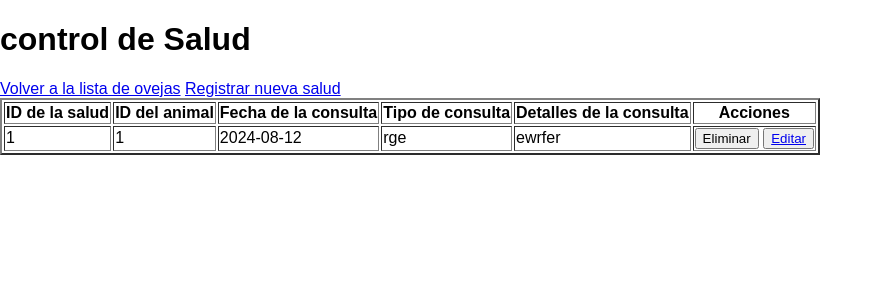
After one commit to MancipeManuel/ovinos_project, a Flask app: page /salud in a window 1280 px wide. The commit adds this page. Shown: the top 300 px of the page, without its empty margins (0-883 px from the left). Run offline with Flask 3, Linux system fonts and the light colour scheme; data comes from the database, SQL or seed files in the repository; both versions use the stored data as it was after the commit.

Commit message:
funcion salud crud

```diff
--- a/app/routes.py
+++ b/app/routes.py
@@ -1,7 +1,7 @@
 from flask import render_template, redirect, url_for, flash
 from app import app, db
-from app.forms import OvejaForm
-from app.models import Oveja
+from app.forms import OvejaForm,saludForm
+from app.models import Oveja,Salud
 
 
 # @app.route('/ovejas')
@@ -34,3 +34,52 @@ def registrar_oveja():
         flash('Oveja registrada exitosamente!', 'success')
         return redirect(url_for('index'))
     return render_template('registro_oveja.html', form=form)
+
+@app.route('/registrar_salud', methods=['GET', 'POST'])
+def registrar_salud():
+    form = saludForm()
+    if form.validate_on_submit():
+        nuevo_registro = Salud(
+            id_oveja =form.id_oveja.data,
+            fecha =form.fecha.data,
+            tipo_tratamiento=form.tipo_tratamiento.data,
+            detalle=form.detalle.data,
+        )
+        db.session.add(nuevo_registro)
+        db.session.commit()
+        flash(' registrado exitosamente!', 'success')
+        return redirect(url_for('index'))
+    return render_template('registrar_salud.html', form=form)
+
+
+@app.route('/salud')
+def listar_salud():
+    salud = Salud.query.all()
+    print(salud)
+    return render_template('vista_salud.html',salud = salud)
+
+@app.route('/editar_salud/<int:id>', methods=['GET', 'POST'])
+def editar_salud(id):
+    salud = Salud.query.get_or_404(id)
+    form = saludForm(obj=salud)
+
+    if form.validate_on_submit():
+        salud.id_oveja = form.id_oveja.data
+        salud.fecha = form.fecha.data
+        salud.tipo_tratamiento = form.tipo_tratamiento.data
+        salud.detalle = form.detalle.data
+        db.session.commit()
+        flash('actualizado con éxito', 'success')
+        return redirect(url_for('listar_salud'))
+
+    return render_template('editar_salud.html', form=form , salud= salud)
+
+
+
+@app.route('/eliminar_salud/<int:id>', methods=['POST'])
+def eliminar_salud(id):
+    salud = Salud.query.get_or_404(id)
+    db.session.delete(salud)
+    db.session.commit()
+    flash('eliminado correctamente', 'success')
+    return redirect(url_for('listar_salud'))
--- a/app/templates/base.html
+++ b/app/templates/base.html
@@ -14,6 +14,9 @@
                 <li><a href="{{ url_for('index') }}">Inicio</a></li>
                 <li><a href="{{ url_for('registrar_oveja') }}">Registrar Oveja</a></li>
                 <li><a href="{{ url_for('listar_ovejas') }}">Ver ovejas</a></li>
+                <li><a href="{{ url_for('Registrar_ratamientos') }}">Ver ovejas</a></li>
+
+
             </ul>
         </nav>
     </header>
--- a/app/templates/index.html
+++ b/app/templates/index.html
@@ -9,6 +9,10 @@
     <h1>Bienvenido a la Gestión de Ovinos</h1>
     <a href="{{ url_for('registrar_oveja') }}">Registrar Nueva Oveja</a>
     <a href="{{ url_for('listar_ovejas') }}">Ver ovejas</a>
+    <a href="{{ url_for('registrar_salud') }}">registrar salud</a>
+    <a href="{{ url_for('listar_salud') }}">ver salud</a>
+
+
     <h2>Lista de Ovejas</h2>
     <ul>
         {% for oveja in ovejas %}
--- /dev/null
+++ b/app/templates/vista_salud.html
@@ -0,0 +1,46 @@
+<!DOCTYPE html>
+<html lang="es">
+<head>
+    <meta charset="UTF-8">
+    <meta name="viewport" content="width=device-width, initial-scale=1.0">
+    <title>control de Salud</title>
+    <link rel="stylesheet" href="{{ url_for('static', filename='styles.css') }}">
+</head>
+<body>
+    <h1>control de Salud</h1>
+    <a href="{{ url_for('listar_ovejas') }}">Volver a la lista de ovejas</a> <!-- Cambiado a la lista de ovejas -->
+    <a href="{{ url_for('registrar_salud') }}">Registrar nueva salud</a> <!-- Enlace para registrar nueva salud -->
+
+    <table border="2">
+        <thead>
+            <tr>
+                <th>ID de la salud</th>
+                <th>ID del animal</th>
+                <th>Fecha de la consulta</th>
+                <th>Tipo de consulta</th>
+                <th>Detalles de la consulta</th>
+                <th>Acciones</th>
+            </tr>
+        </thead>
+        <tbody>
+            {% for salud in salud %}
+            <tr>
+                <td>{{ salud.id }}</td>
+                <td>{{ salud.id_oveja }}</td>
+                <td>{{ salud.fecha }}</td>
+                <td>{{ salud.tipo_tratamiento }}</td>
+                <td>{{ salud.detalle }}</td>
+                <td>
+                    <form action="{{ url_for('eliminar_salud', id=salud.id) }}" method="post" style="display:inline;">
+                        <input type="hidden" name="csrf_token" value="{{ csrf_token() }}">
+                        <button type="submit" class="btn btn-danger" onclick="return confirm('¿Estás seguro de que deseas eliminar esta entrada de salud?');">Eliminar</button>
+                    </form>
+                    <button> <a href="{{ url_for('editar_salud', id=salud.id) }}" class="btn btn-primary">Editar<a></button>
+
+                </td>
+            </tr>
+            {% endfor %}
+        </tbody>
+    </table>
+</body>
+</html>
--- a/run.py
+++ b/run.py
@@ -2,3 +2,7 @@ from app import app
 
 if __name__ == "__main__":
     app.run(debug=True)
+
+
+# listar_tratamientos.html
+# registrar_tratamiento.html
```
Also changed, not shown: app/forms.py (+8 -0 lines), app/templates/editar_salud.html (added, +35 -0 lines), app/templates/registrar_salud.html (added, +45 -0 lines), instance/ovejas.db.
